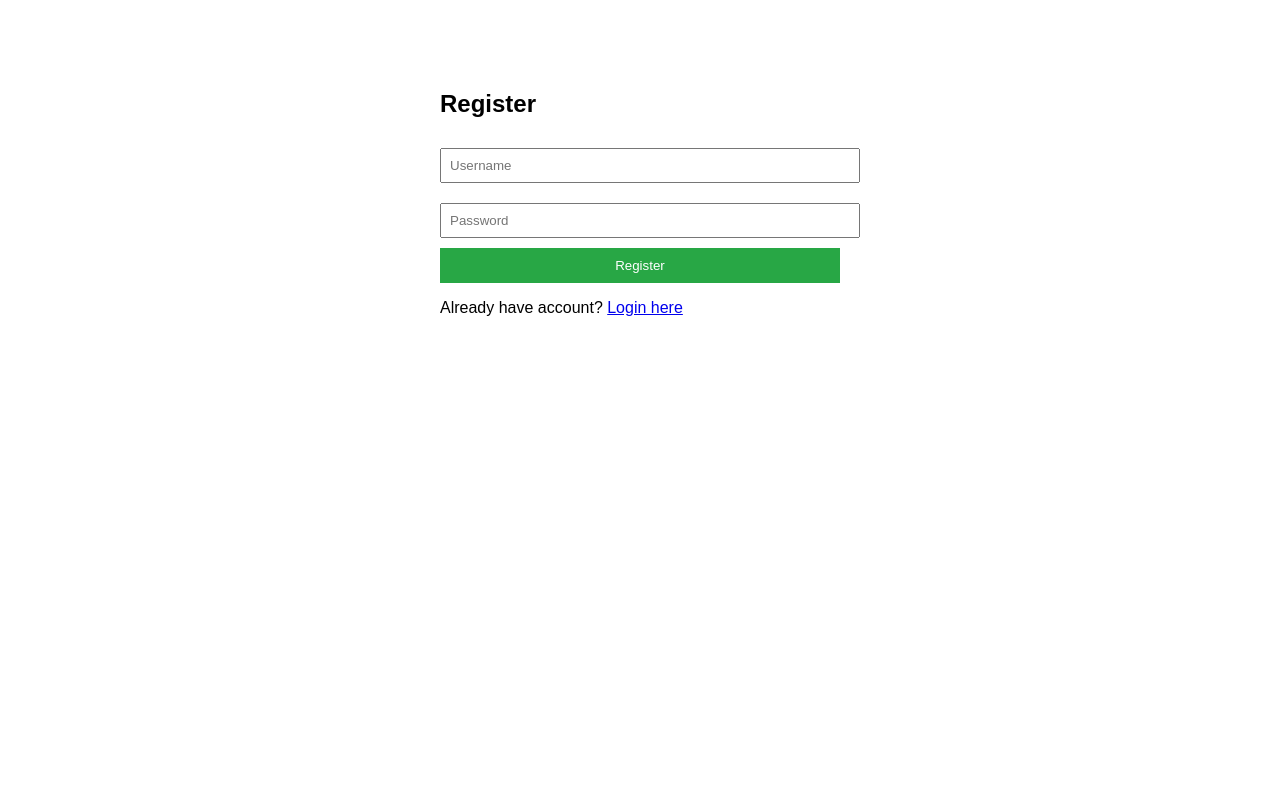
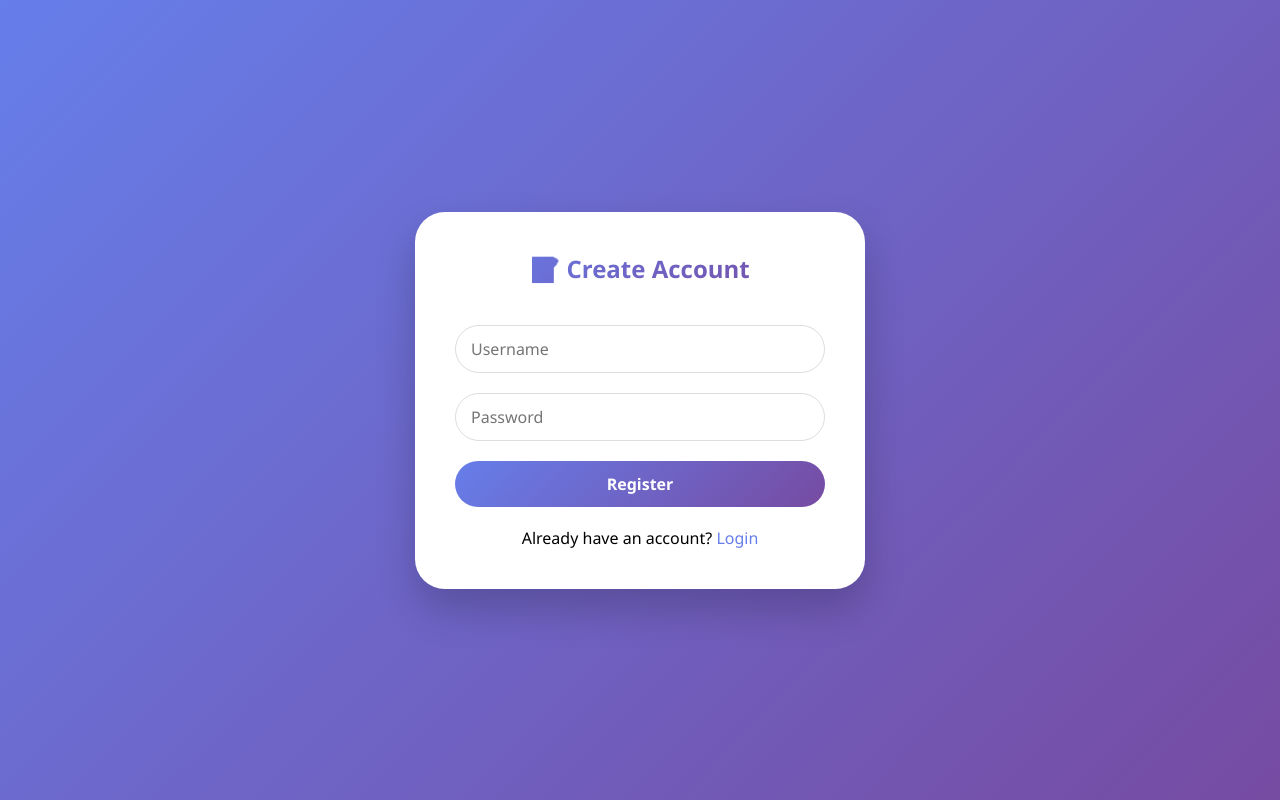
Before and after one commit to mdalam7294/auto-social-poster, a Flask app: page /register in a window 1280 px wide. Run offline with Flask 3, Linux system fonts and the light colour scheme.

Commit message:
Update register.html

```diff
--- a/templates/register.html
+++ b/templates/register.html
@@ -1,16 +1,103 @@
 <!DOCTYPE html>
-<html>
-<head><title>Register</title>
-<style>body{font-family:Arial;max-width:400px;margin:50px auto;padding:20px}input{width:100%;padding:8px;margin:10px 0}.btn{background:#28a745;color:#fff;padding:10px;border:none;width:100%;cursor:pointer}.flash{color:red}</style>
+<html lang="en">
+<head>
+    <meta charset="UTF-8">
+    <meta name="viewport" content="width=device-width, initial-scale=1.0">
+    <title>Register | Auto Social Poster</title>
+    <style>
+        * { margin: 0; padding: 0; box-sizing: border-box; font-family: 'Segoe UI', Tahoma, Geneva, Verdana, sans-serif; }
+        body {
+            min-height: 100vh;
+            background: linear-gradient(135deg, #667eea 0%, #764ba2 100%);
+            display: flex;
+            align-items: center;
+            justify-content: center;
+            padding: 20px;
+        }
+        .card {
+            background: white;
+            border-radius: 30px;
+            padding: 40px;
+            max-width: 450px;
+            width: 100%;
+            box-shadow: 0 20px 40px rgba(0,0,0,0.2);
+        }
+        h2 {
+            text-align: center;
+            margin-bottom: 30px;
+            background: linear-gradient(135deg, #667eea, #764ba2);
+            -webkit-background-clip: text;
+            background-clip: text;
+            color: transparent;
+        }
+        input {
+            width: 100%;
+            padding: 12px 15px;
+            margin: 10px 0;
+            border: 1px solid #ddd;
+            border-radius: 40px;
+            font-size: 1rem;
+            transition: 0.2s;
+        }
+        input:focus {
+            outline: none;
+            border-color: #667eea;
+            box-shadow: 0 0 0 2px rgba(102,126,234,0.2);
+        }
+        button {
+            width: 100%;
+            padding: 12px;
+            background: linear-gradient(135deg, #667eea, #764ba2);
+            border: none;
+            border-radius: 40px;
+            color: white;
+            font-weight: bold;
+            font-size: 1rem;
+            cursor: pointer;
+            margin-top: 10px;
+            transition: transform 0.2s;
+        }
+        button:hover {
+            transform: translateY(-2px);
+        }
+        .flash {
+            background: #ffe6e6;
+            color: #d32f2f;
+            padding: 10px;
+            border-radius: 40px;
+            text-align: center;
+            margin-bottom: 20px;
+        }
+        .link {
+            text-align: center;
+            margin-top: 20px;
+        }
+        .link a {
+            color: #667eea;
+            text-decoration: none;
+        }
+    </style>
 </head>
 <body>
-<h2>Register</h2>
-{% with messages = get_flashed_messages() %}{% if messages %}<div class="flash">{% for message in messages %}{{ message }}{% endfor %}</div>{% endif %}{% endwith %}
-<form method="post">
-<input type="text" name="username" placeholder="Username" required>
-<input type="password" name="password" placeholder="Password" required>
-<button type="submit" class="btn">Register</button>
-</form>
-<p>Already have account? <a href="{{ url_for('login') }}">Login here</a></p>
+    <div class="card">
+        <h2>📝 Create Account</h2>
+        {% with messages = get_flashed_messages() %}
+            {% if messages %}
+                <div class="flash">
+                    {% for message in messages %}
+                        {{ message }}
+                    {% endfor %}
+                </div>
+            {% endif %}
+        {% endwith %}
+        <form method="post">
+            <input type="text" name="username" placeholder="Username" required>
+            <input type="password" name="password" placeholder="Password" required>
+            <button type="submit">Register</button>
+        </form>
+        <div class="link">
+            <p>Already have an account? <a href="{{ url_for('login') }}">Login</a></p>
+        </div>
+    </div>
 </body>
 </html>
```
